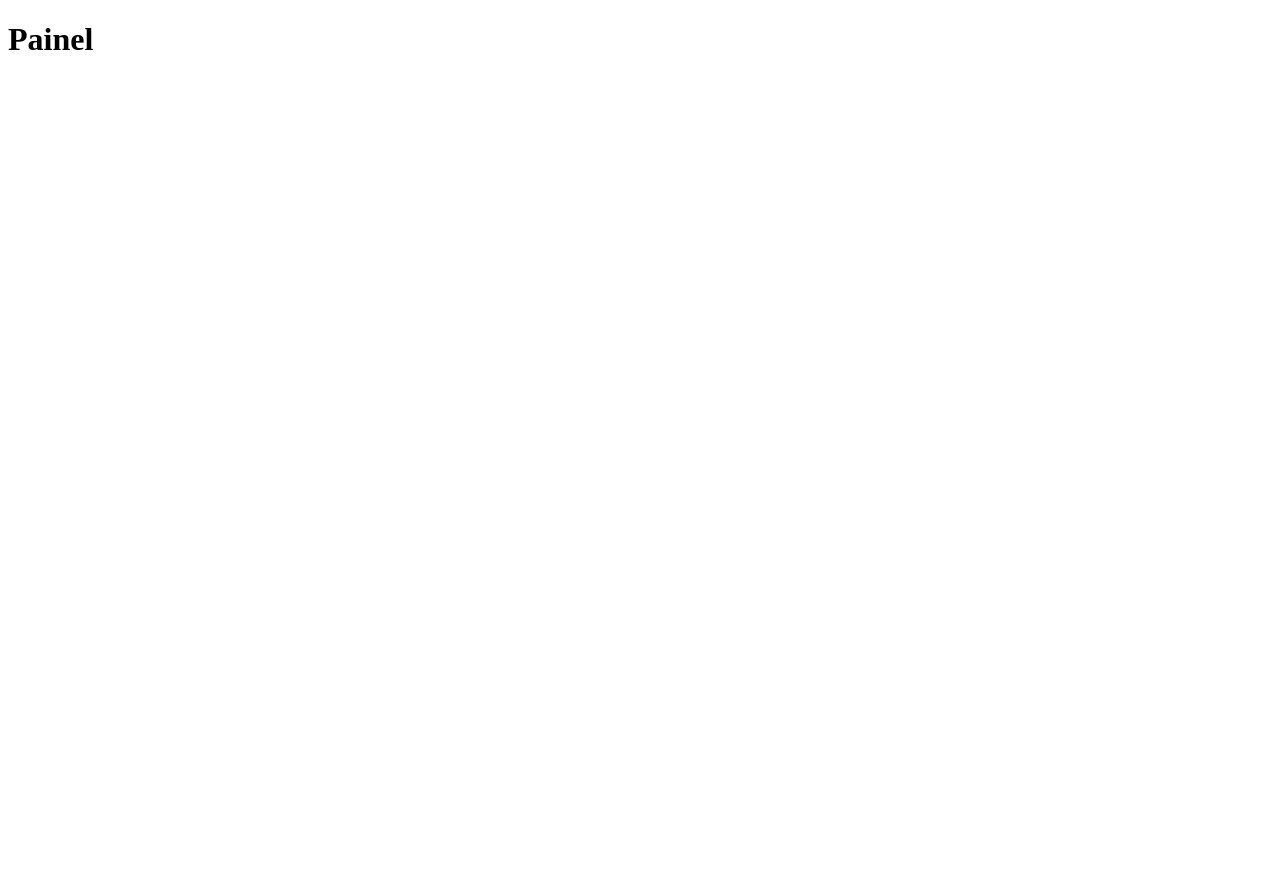
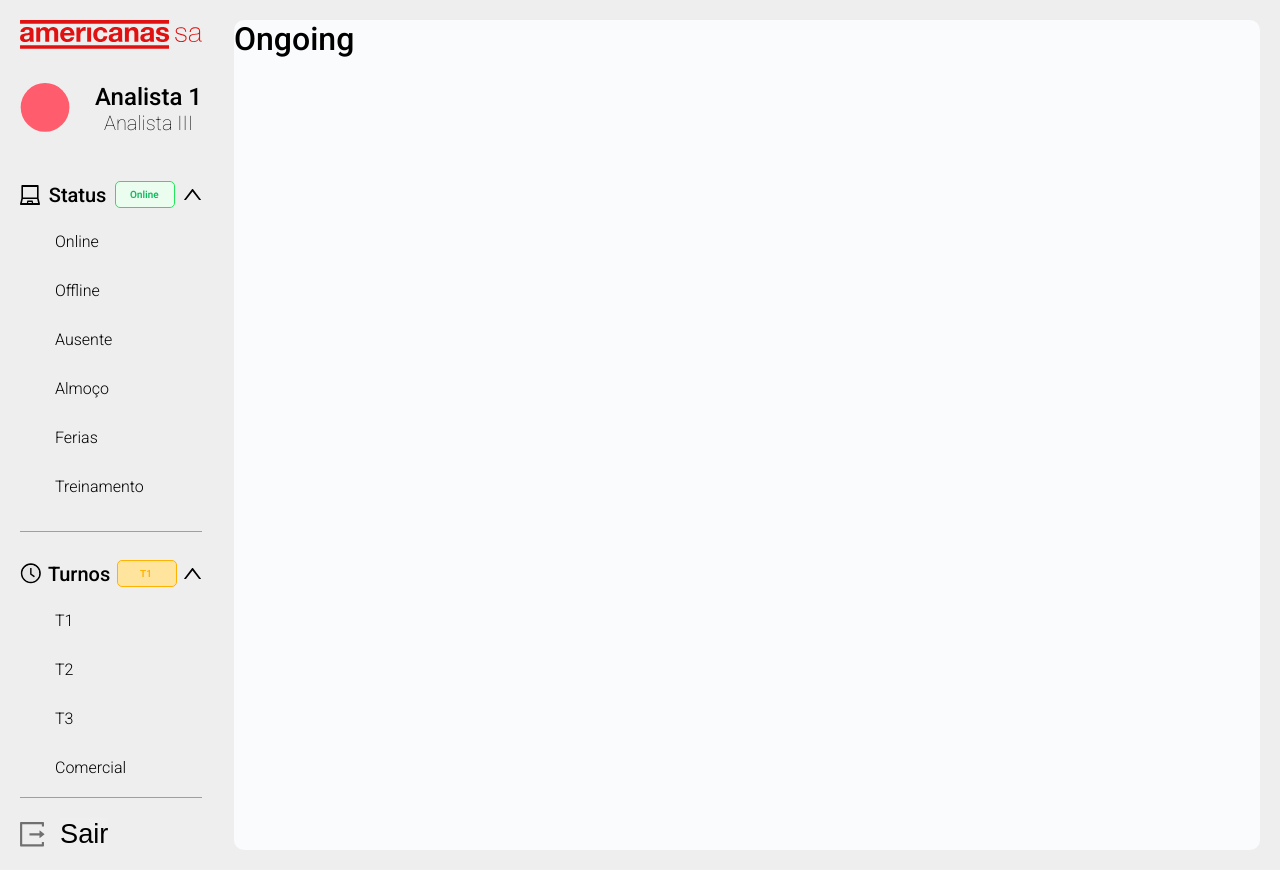
Before and after one commit to doraalves/Projeto-Estagiarios-Ongoing, a Django app: page /ongoingfront/painel/ in a window 1280 px wide. Before the commit the page is almost empty. Before the commit the page ends 50 px from the top, so only its background shows below. Run offline with Django 4.2, Linux system fonts and the light colour scheme.

Commit message:
Inicio da criação dos cards

```diff
--- a/ongoingfront/templates/painel.html
+++ b/ongoingfront/templates/painel.html
@@ -1,12 +1,70 @@
+{% load static %}
 <!DOCTYPE html>
 <html lang="pt-BR">
 <head>
     <meta charset="UTF-8">
     <meta http-equiv="X-UA-Compatible" content="IE=edge">
     <meta name="viewport" content="width='device-width', initial-scale=1.0">
+    <link rel="stylesheet" href="{% static 'painel/css/header.css' %}">
+    <link rel="stylesheet" href="{% static 'painel/css/main.css' %}">
+    <!-- Google Fonts -->
+    <link rel="preconnect" href="https://fonts.googleapis.com">
+    <link rel="preconnect" href="https://fonts.gstatic.com" crossorigin>
+    <link href="https://fonts.googleapis.com/css2?family=Roboto:wght@100;300;500&display=swap" rel="stylesheet">
     <title>Painel Ongoing</title>
 </head>
 <body>
-    <h1>Painel</h1>
+    <header id="header">
+        <div class="imgContainer">
+            <img class="acomRedLogo" src="{% static 'painel/img/americanasLogo.svg' %}" alt="">
+        </div>
+        <div class="cardUser">
+            <div class="imgUser">
+                <img class="redCircle" src="{% static 'painel/img/redCircle.svg' %}" alt="">
+            </div>
+            <div class="userDetails">
+                <h1>Analista 1</h1>
+                <h3>Analista III</h3>
+            </div>
+        </div>
+        <div class="userStatus">
+            <div class="titleStatus">
+                <img class="acomRedLogo" src="{% static 'painel/img/icone-pc.svg' %}" alt="">
+                <h1>Status</h1>
+                <img class="acomRedLogo" src="{% static 'painel/img/status-Perfil.svg' %}" alt="">
+                <img class="acomRedLogo" src="{% static 'painel/img/arrowUp.svg' %}" alt="">
+            </div>
+            <ul class="statusList">
+                <li>Online</li>
+                <li>Offline</li>
+                <li>Ausente</li>
+                <li>Almoço</li>
+                <li>Ferias</li>
+                <li>Treinamento</li>
+            </ul>
+        </div>
+        <div class="userTurns">
+            <div class="titleTurns">
+                <img class="acomRedLogo" src="{% static 'painel/img/relogio.svg' %}" alt="">
+                <h1>Turnos</h1>
+                <img class="acomRedLogo" src="{% static 'painel/img/userTurn.svg' %}" alt="">
+                <img class="acomRedLogo" src="{% static 'painel/img/arrowUp.svg' %}" alt="">
+            </div>
+            <ul class="turnsList">
+                <li>T1</li>
+                <li>T2</li>
+                <li>T3</li>
+                <li>Comercial</li>
+            </ul>
+        </div>
+        <div class="exit">
+            <img class="acomRedLogo" src="{% static 'painel/img/exit.svg' %}" alt="">
+            <a href="http://127.0.0.1:8000/ongoingfront/login/"><button>Sair</button></a>
+        </div>
+    </header>
+    <main id="main">
+        <h1>Ongoing</h1>
+
+    </main>
 </body>
 </html>
--- a/templates/static/login/css/login.css
+++ b/templates/static/login/css/login.css
@@ -4,6 +4,11 @@
     margin: 0;
     padding: 0;
     box-sizing: border-box;
+}
+
+a{
+    text-decoration: none;
+
 }
 
 body{
@@ -124,6 +129,7 @@
     cursor: pointer;
 }
 
+
 .btnLogin:hover{
     background-color: #e0111187;
     transition: 0.1s;
--- /dev/null
+++ b/templates/static/painel/css/header.css
@@ -0,0 +1,173 @@
+*{
+    margin: 0;
+    padding: 0;
+    box-sizing: border-box;
+}
+
+h1, h2, h3{
+    font-family: 'Roboto', sans-serif;
+}
+
+h1{
+    font-weight: 500;
+}
+
+h2{
+    font-weight: 300;
+}
+
+h3{
+    font-weight: 100;
+}
+
+body{
+    display: grid;
+    grid-template-columns: max-content 1fr;
+    /* height: 100vh; */
+    padding: 20px;
+    background-color: #EEEEEE;
+}
+
+#header{
+    height: max-content;
+    max-width: 290px;
+    padding-right: 32px;
+
+}
+
+/* imgContainer */
+.imgContainer{
+    max-width: 182px;
+    margin-bottom: 30px;
+}
+
+.acomRedLogo{
+    max-width: 100%;
+}
+
+/* cardUser */
+.cardUser{
+    display: flex;
+    justify-content: space-between;
+}
+
+.imgUser{
+    width: 50px;
+}
+
+.redCircle{
+    max-width: 100%;
+}
+
+/* userDetails */
+.userDetails{
+    text-align: center;
+    margin-bottom: 46px;
+}
+
+.userDetails h1{
+    font-size: 1.5rem;
+}
+
+.userDetails h3{
+    font-size: 1.25rem;
+}
+
+/* userStatus */
+.userStatus{
+    padding-bottom: 25px;
+    border-bottom:  0.1px solid rgba(159, 159, 159, 1);
+}
+
+.titleStatus{
+    display: flex;
+    justify-content: space-between;
+    align-items: center;
+    margin-bottom: 14px;
+
+}
+
+.userStatus h1{
+    font-size: 1.25rem;
+}
+
+.statusList{
+    display: flex;
+    flex-direction: column;
+    row-gap: 10px;
+}
+
+.statusList li {
+    display: inline-block;
+    font-size: 1rem;
+    padding: 10px 35px;
+
+    font-family: 'Roboto';
+    font-weight: 300;
+}
+
+.statusList li:hover{
+    background-color: #D9D9D9;
+    border-radius: 10px;
+    cursor: pointer;
+}
+
+/* userTurns */
+.userTurns{
+ padding-top: 28px;
+ padding-bottom: 10px;
+ border-bottom:  0.1px solid rgba(159, 159, 159, 1);
+}
+
+.titleTurns{
+    display: flex;
+    justify-content: space-between;
+    align-items: center;
+    margin-bottom: 14px;
+}
+
+.titleTurns h1{
+    font-size: 1.25rem;
+}
+
+.turnsList{
+    display: flex;
+    flex-direction: column;
+    row-gap: 10px;
+}
+
+.turnsList li {
+    display: inline-block;
+    font-size: 1rem;
+    padding: 10px 35px;
+
+    font-family: 'Roboto';
+    font-weight: 300;
+}
+
+.turnsList li:hover{
+    background-color: #D9D9D9;
+    border-radius: 10px;
+    cursor: pointer;
+}
+
+/* Exit */
+.exit{
+    display: flex;
+    column-gap: 15px;
+    width: max-content;
+    padding-top: 20px;
+    cursor: pointer;
+}
+
+.exit a button{
+    font-size: 1.7rem;
+    text-decoration: none;
+    border: transparent;
+    cursor: pointer;
+}
+
+.exit:hover{
+    opacity: 0.3;
+    transition: 0.2s;
+}
--- /dev/null
+++ b/templates/static/painel/css/main.css
@@ -0,0 +1,4 @@
+#main{
+    background-color: #FAFBFC;
+    border-radius: 10px;
+}
```
Also changed, not shown: ongoingfront/templates/login.html (+5 -5 lines), templates/static/login/img/americanasLogo.svg, templates/static/painel/img/americanasLogo.svg (added), templates/static/painel/img/arrowUp.svg (added), templates/static/painel/img/exit.svg (added), templates/static/painel/img/filter.svg (added), templates/static/painel/img/icone-pc.svg (added), templates/static/painel/img/redCircle.svg (added), templates/static/painel/img/relogio.svg (added), templates/static/painel/img/search.svg (added), templates/static/painel/img/status-Perfil.svg (added), templates/static/painel/img/userTurn.svg (added).
